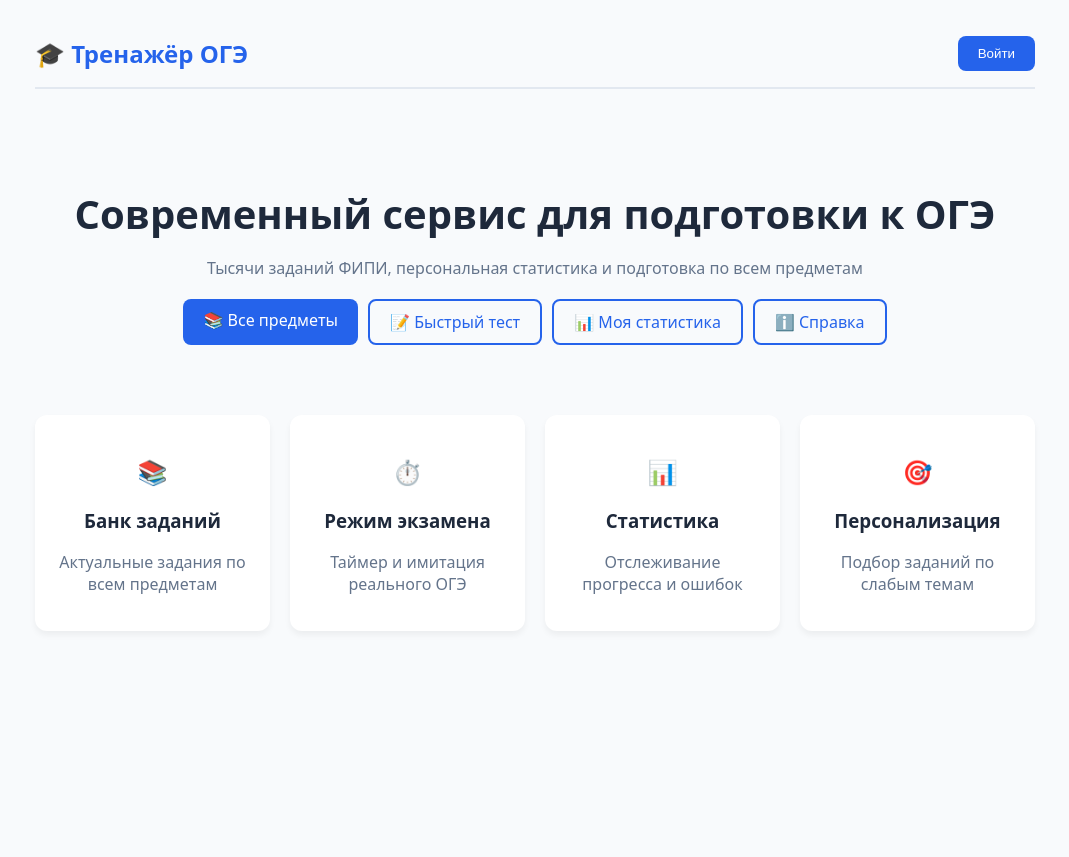
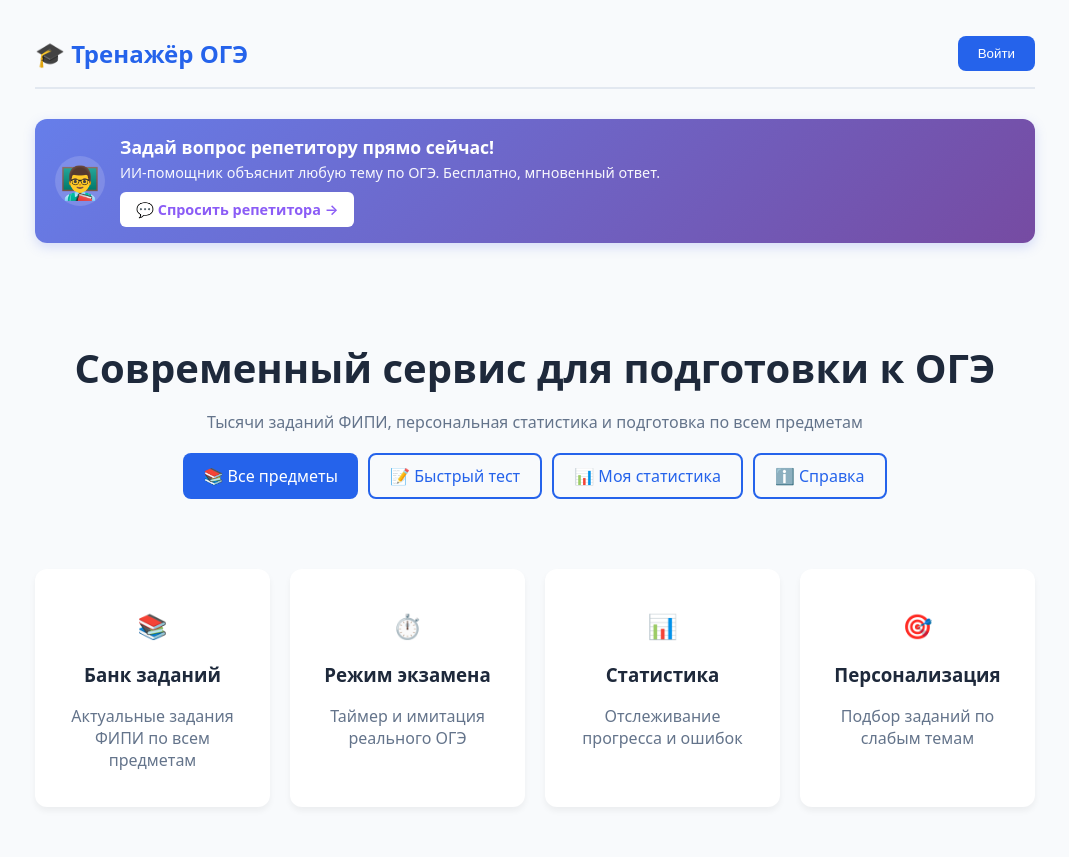
Before and after one commit to gdzimar127-coder/Project_for_LMS_3, a Python web app: template templates/index_main.html in a window 1280 px wide. Shown: the whole page, without its empty margins (105-1174 px from the left). Before the commit the page ends 594 px from the top, so only its background shows below. Run offline with Jinja, Linux system fonts and the light colour scheme; the template is opened without the code that fills it, so the values that code supplies are empty.

Commit message:
правки
правки

```diff
--- a/templates/index_main.html
+++ b/templates/index_main.html
@@ -5,28 +5,208 @@
     <meta name="viewport" content="width=device-width, initial-scale=1.0">
     <title>Подготовка к ОГЭ</title>
     <style>
-        :root { --primary: #2563eb; --bg: #f8fafc; --card: #ffffff; --text: #1e293b; --muted: #64748b; }
-        body { font-family: system-ui, -apple-system, sans-serif; background: var(--bg); margin: 0; color: var(--text); }
-        .container { max-width: 1000px; margin: 0 auto; padding: 20px; }
-        header { display: flex; justify-content: space-between; align-items: center; padding: 16px 0; border-bottom: 2px solid #e2e8f0; margin-bottom: 30px; }
-        .logo { font-size: 1.5rem; font-weight: 800; color: var(--primary); }
-        .btn { padding: 10px 20px; background: var(--primary); color: white; text-decoration: none; border-radius: 8px; font-weight: 500; transition: 0.2s; cursor: pointer; border: none; }
-        .btn:hover { background: #1d4ed8; }
-        .btn-outline { background: transparent; border: 2px solid var(--primary); color: var(--primary); }
-        .btn-outline:hover { background: var(--primary); color: white; }
-        .hero { text-align: center; padding: 40px 0; }
-        .hero h1 { font-size: 2.5rem; margin-bottom: 10px; }
-        .grid { display: grid; grid-template-columns: repeat(auto-fit, minmax(220px, 1fr)); gap: 20px; margin: 30px 0; }
-        .card { background: var(--card); padding: 20px; border-radius: 12px; box-shadow: 0 4px 6px rgba(0,0,0,0.05); text-align: center; transition: transform 0.2s; }
-        .card:hover { transform: translateY(-4px); }
-        .modal { display: none; position: fixed; top: 0; left: 0; width: 100%; height: 100%; background: rgba(0,0,0,0.5); align-items: center; justify-content: center; z-index: 100; }
-        .modal.active { display: flex; }
-        .modal-content { background: white; padding: 30px; border-radius: 12px; width: 90%; max-width: 400px; position: relative; }
-        .close { position: absolute; top: 10px; right: 15px; font-size: 1.5rem; cursor: pointer; }
-        input, select { width: 100%; padding: 10px; margin: 8px 0 16px; border: 1px solid #cbd5e1; border-radius: 6px; box-sizing: border-box; }
-        .tabs { display: flex; gap: 10px; margin-bottom: 15px; }
-        .tab { flex: 1; padding: 10px; background: #e2e8f0; border: none; cursor: pointer; border-radius: 6px; }
-        .tab.active { background: var(--primary); color: white; }
+        :root {
+            --primary: #2563eb;
+            --bg: #f8fafc;
+            --card: #ffffff;
+            --text: #1e293b;
+            --muted: #64748b;
+            --border: #e2e8f0;
+            --success: #10b981;
+            --purple: #8b5cf6;
+            --gradient: linear-gradient(135deg, #667eea 0%, #764ba2 100%);
+        }
+        body {
+            font-family: system-ui, -apple-system, sans-serif;
+            background: var(--bg);
+            margin: 0;
+            color: var(--text);
+        }
+        .container {
+            max-width: 1000px;
+            margin: 0 auto;
+            padding: 20px;
+        }
+        header {
+            display: flex;
+            justify-content: space-between;
+            align-items: center;
+            padding: 16px 0;
+            border-bottom: 2px solid var(--border);
+            margin-bottom: 30px;
+        }
+        .logo {
+            font-size: 1.5rem;
+            font-weight: 800;
+            color: var(--primary);
+        }
+        .btn {
+            padding: 10px 20px;
+            background: var(--primary);
+            color: white;
+            text-decoration: none;
+            border-radius: 8px;
+            font-weight: 500;
+            transition: 0.2s;
+            cursor: pointer;
+            border: none;
+            display: inline-flex;
+            align-items: center;
+            gap: 8px;
+        }
+        .btn:hover {
+            background: #1d4ed8;
+            transform: translateY(-1px);
+        }
+        .btn-outline {
+            background: transparent;
+            border: 2px solid var(--primary);
+            color: var(--primary);
+        }
+        .btn-outline:hover {
+            background: var(--primary);
+            color: white;
+        }
+        .btn-purple {
+            background: var(--purple);
+        }
+        .btn-purple:hover {
+            background: #7c3aed;
+        }
+
+        /* === БАННЕР РЕПЕТИТОРА (минимальные стили) === */
+        .tutor-banner {
+            background: var(--gradient);
+            border-radius: 12px;
+            padding: 16px 20px;
+            margin: 20px 0 30px;
+            display: flex;
+            align-items: center;
+            gap: 15px;
+            box-shadow: 0 4px 12px rgba(102, 126, 234, 0.25);
+        }
+        .tutor-banner-icon {
+            font-size: 2rem;
+            background: rgba(255,255,255,0.15);
+            width: 50px;
+            height: 50px;
+            border-radius: 50%;
+            display: flex;
+            align-items: center;
+            justify-content: center;
+            flex-shrink: 0;
+        }
+        .tutor-banner-content {
+            flex: 1;
+            color: white;
+        }
+        .tutor-banner-content h2 {
+            margin: 0 0 4px;
+            font-size: 1.1rem;
+        }
+        .tutor-banner-content p {
+            margin: 0 0 10px;
+            opacity: 0.95;
+            font-size: 0.9rem;
+        }
+        .tutor-banner-btn {
+            background: white;
+            color: var(--purple);
+            padding: 8px 16px;
+            border-radius: 6px;
+            text-decoration: none;
+            font-weight: 600;
+            display: inline-flex;
+            align-items: center;
+            gap: 4px;
+            font-size: 0.9rem;
+            transition: 0.2s;
+        }
+        .tutor-banner-btn:hover {
+            transform: translateY(-1px);
+            box-shadow: 0 2px 8px rgba(0,0,0,0.15);
+        }
+
+        .hero {
+            text-align: center;
+            padding: 40px 0;
+        }
+        .hero h1 {
+            font-size: 2.5rem;
+            margin-bottom: 10px;
+        }
+        .grid {
+            display: grid;
+            grid-template-columns: repeat(auto-fit, minmax(220px, 1fr));
+            gap: 20px;
+            margin: 30px 0;
+        }
+        .card {
+            background: var(--card);
+            padding: 20px;
+            border-radius: 12px;
+            box-shadow: 0 4px 6px rgba(0,0,0,0.05);
+            text-align: center;
+            transition: transform 0.2s;
+        }
+        .card:hover {
+            transform: translateY(-4px);
+        }
+        .modal {
+            display: none;
+            position: fixed;
+            top: 0;
+            left: 0;
+            width: 100%;
+            height: 100%;
+            background: rgba(0,0,0,0.5);
+            align-items: center;
+            justify-content: center;
+            z-index: 100;
+        }
+        .modal.active {
+            display: flex;
+        }
+        .modal-content {
+            background: white;
+            padding: 30px;
+            border-radius: 12px;
+            width: 90%;
+            max-width: 400px;
+            position: relative;
+        }
+        .close {
+            position: absolute;
+            top: 10px;
+            right: 15px;
+            font-size: 1.5rem;
+            cursor: pointer;
+        }
+        input, select {
+            width: 100%;
+            padding: 10px;
+            margin: 8px 0 16px;
+            border: 1px solid var(--border);
+            border-radius: 6px;
+            box-sizing: border-box;
+        }
+        .tabs {
+            display: flex;
+            gap: 10px;
+            margin-bottom: 15px;
+        }
+        .tab {
+            flex: 1;
+            padding: 10px;
+            background: var(--border);
+            border: none;
+            cursor: pointer;
+            border-radius: 6px;
+        }
+        .tab.active {
+            background: var(--primary);
+            color: white;
+        }
     </style>
 </head>
 <body>
@@ -34,11 +214,25 @@
         <header>
             <div class="logo">🎓 Тренажёр ОГЭ</div>
             {% if username %}
-                <div>👤 {{ username }} <a href="{{ url_for('logout') }}" class="btn btn-outline" style="padding:6px 12px; margin-left:10px;">Выйти</a></div>
+                <div>
+                    👤 {{ username }}
+                    <a href="{{ url_for('logout') }}" class="btn btn-outline" style="padding:6px 12px; margin-left:10px;">Выйти</a>
+                </div>
             {% else %}
                 <button class="btn" onclick="openModal()">Войти</button>
             {% endif %}
         </header>
+
+        <!-- ✅ БАННЕР: БЫСТРЫЙ ДОСТУП К РЕПЕТИТОРУ -->
+        <a href="{{ url_for('generating.tutor_chat', subject='Общий вопрос', topic='Помощь с подготовкой') }}" class="tutor-banner" style="text-decoration: none;">
+            <div class="tutor-banner-icon">👨‍🏫</div>
+            <div class="tutor-banner-content">
+                <h2>Задай вопрос репетитору прямо сейчас!</h2>
+                <p>ИИ-помощник объяснит любую тему по ОГЭ. Бесплатно, мгновенный ответ.</p>
+                <span class="tutor-banner-btn">💬 Спросить репетитора →</span>
+            </div>
+        </a>
+
         <div class="hero">
             <h1>Современный сервис для подготовки к ОГЭ</h1>
             <p style="color:var(--muted); margin-bottom:20px;">Тысячи заданий ФИПИ, персональная статистика и подготовка по всем предметам</p>
@@ -49,13 +243,31 @@
                 <a href="/info" class="btn btn-outline">ℹ️ Справка</a>
             </div>
         </div>
+
         <div class="grid">
-            <div class="card"><h2>📚</h2><h3>Банк заданий</h3><p style="color:var(--muted)">Актуальные задания по всем предметам</p></div>
-            <div class="card"><h2>⏱️</h2><h3>Режим экзамена</h3><p style="color:var(--muted)">Таймер и имитация реального ОГЭ</p></div>
-            <div class="card"><h2>📊</h2><h3>Статистика</h3><p style="color:var(--muted)">Отслеживание прогресса и ошибок</p></div>
-            <div class="card"><h2>🎯</h2><h3>Персонализация</h3><p style="color:var(--muted)">Подбор заданий по слабым темам</p></div>
+            <div class="card">
+                <h2>📚</h2>
+                <h3>Банк заданий</h3>
+                <p style="color:var(--muted)">Актуальные задания ФИПИ по всем предметам</p>
+            </div>
+            <div class="card">
+                <h2>⏱️</h2>
+                <h3>Режим экзамена</h3>
+                <p style="color:var(--muted)">Таймер и имитация реального ОГЭ</p>
+            </div>
+            <div class="card">
+                <h2>📊</h2>
+                <h3>Статистика</h3>
+                <p style="color:var(--muted)">Отслеживание прогресса и ошибок</p>
+            </div>
+            <div class="card">
+                <h2>🎯</h2>
+                <h3>Персонализация</h3>
+                <p style="color:var(--muted)">Подбор заданий по слабым темам</p>
+            </div>
         </div>
     </div>
+
     {% if not username %}
     <div class="modal" id="authModal">
         <div class="modal-content">
```
